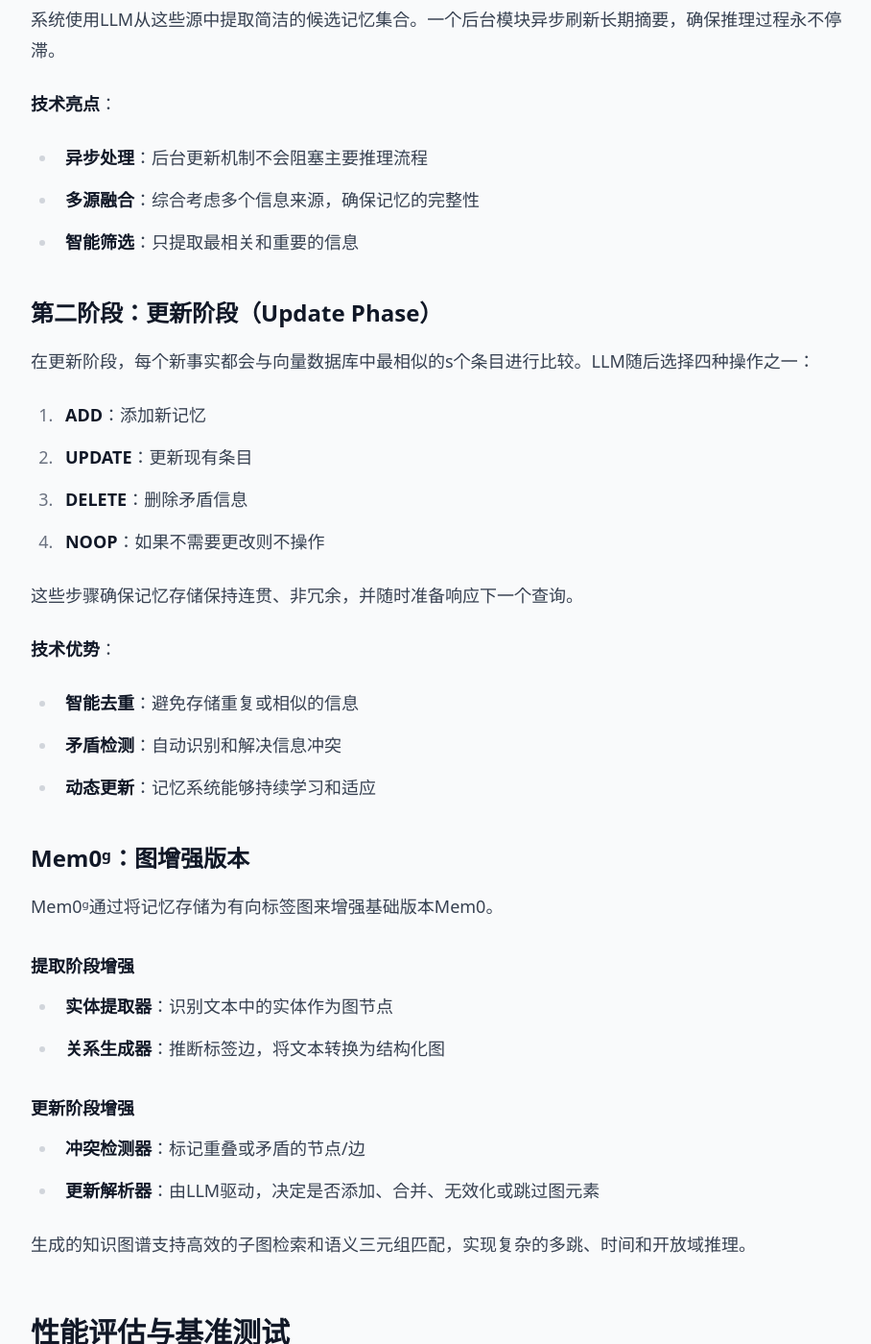
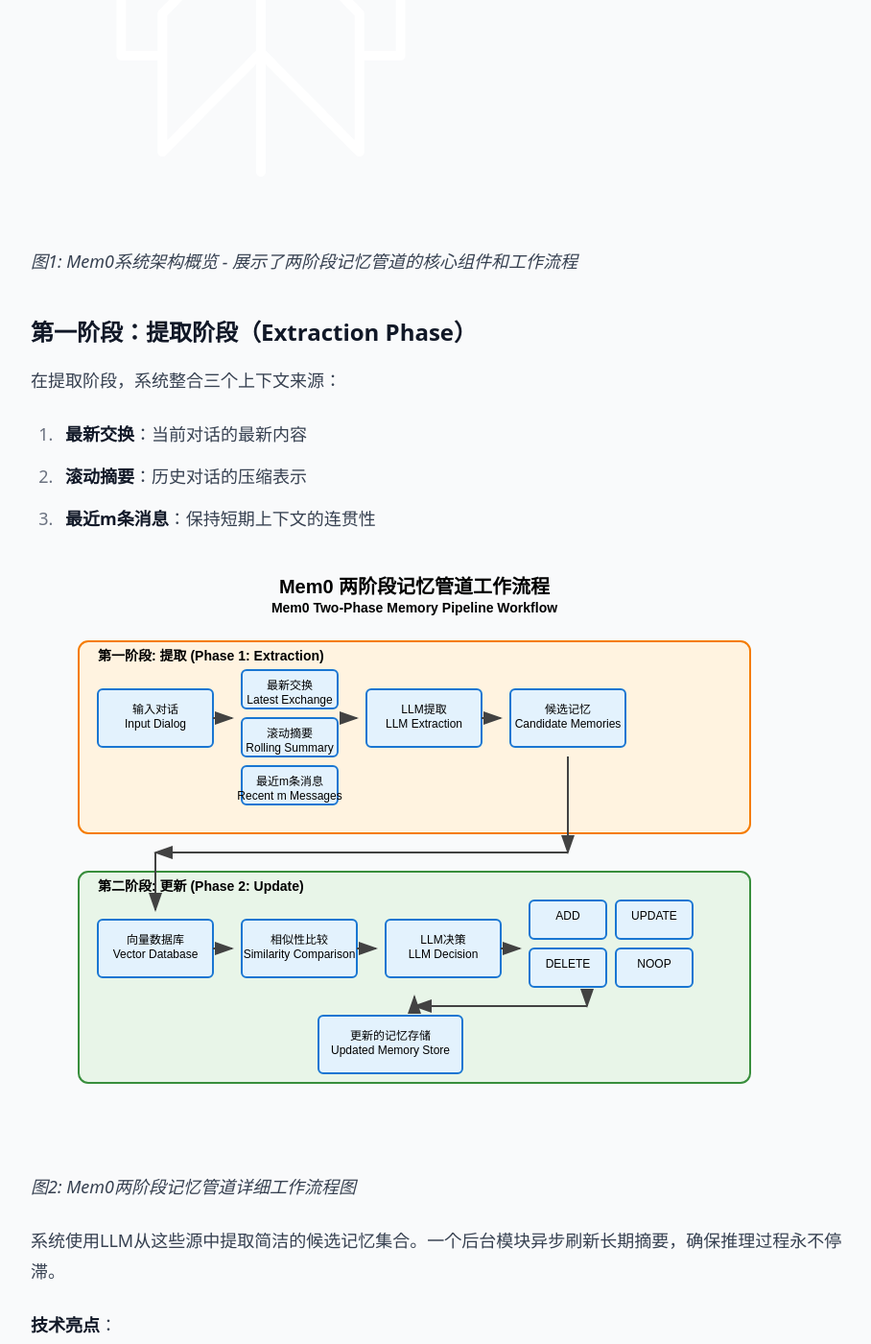
Before and after one commit to danieldai/danieldai.github.io, a Jekyll site: the page built from _posts/2025-10-14-mem0-ai-memory-system-research-chinese.md, in a window 1280 px wide and 1400 px high, scrolled down 1925 px. Shown: the whole window at 96% size, without its empty margins (176-1084 px from the left). Built offline with Jekyll 4.4.1, drawn with Linux system fonts in a browser that asks for light colours; nearby versions of some CDN libraries; comment, search, counter and statistics services are not loaded; some of the changed text lies outside the part shown.

Commit message:
Add visual enhancements to Mem0 blog post
- Add original architecture image from mem0.ai research page
- Create custom workflow diagram showing two-phase memory pipeline
- Add performance comparison table with visual styling
- Include key metrics visualization highlighting core advantages
- Enhance blog post readability with strategically placed images

```diff
--- a/_posts/2025-10-14-mem0-ai-memory-system-research-chinese.md
+++ b/_posts/2025-10-14-mem0-ai-memory-system-research-chinese.md
@@ -42,6 +42,9 @@ Mem0直面这一挑战，提供了一个可扩展的记忆架构，能够动态
 
 Mem0采用了一个**两阶段记忆管道**，专注于提取、整合和检索最重要的对话事实，实现可扩展的长期推理能力。
 
+![Mem0架构图](/assets/images/mem0-architecture.png)
+*图1: Mem0系统架构概览 - 展示了两阶段记忆管道的核心组件和工作流程*
+
 ### 第一阶段：提取阶段（Extraction Phase）
 
 在提取阶段，系统整合三个上下文来源：
@@ -49,6 +52,9 @@ Mem0采用了一个**两阶段记忆管道**，专注于提取、整合和检索
 1. **最新交换**：当前对话的最新内容
 2. **滚动摘要**：历史对话的压缩表示
 3. **最近m条消息**：保持短期上下文的连贯性
+
+![Mem0工作流程图](/assets/images/mem0-workflow-diagram.svg)
+*图2: Mem0两阶段记忆管道详细工作流程图*
 
 系统使用LLM从这些源中提取简洁的候选记忆集合。一个后台模块异步刷新长期摘要，确保推理过程永不停滞。
 
@@ -95,6 +101,9 @@ Mem0ᵍ通过将记忆存储为有向标签图来增强基础版本Mem0。
 
 在严格的LOCOMO基准测试中，Mem0在准确性、速度和效率方面都展现出了卓越的性能：
 
+![Mem0核心性能指标](/assets/images/mem0-key-metrics.svg)
+*图4: Mem0的三大核心性能优势可视化*
+
 #### 核心性能指标
 
 - **+26%** 相比OpenAI Memory的准确性提升
@@ -119,6 +128,9 @@ Mem0ᵍ通过将记忆存储为有向标签图来增强基础版本Mem0。
 - 成本节省：90%
 
 ### 不同方法的性能对比
+
+![Mem0性能对比表](/assets/images/mem0-performance-table.svg)
+*图3: 各种记忆系统方法的详细性能对比数据表*
 
 | 方法 | 准确性 | 中位延迟(p50) | p95延迟 | Token使用量 |
 |------|--------|---------------|---------|-------------|
```
Also changed, not shown: assets/images/mem0-architecture.png (added), assets/images/mem0-key-metrics.svg (added), assets/images/mem0-performance-table.svg (added), assets/images/mem0-workflow-diagram.svg (added).
